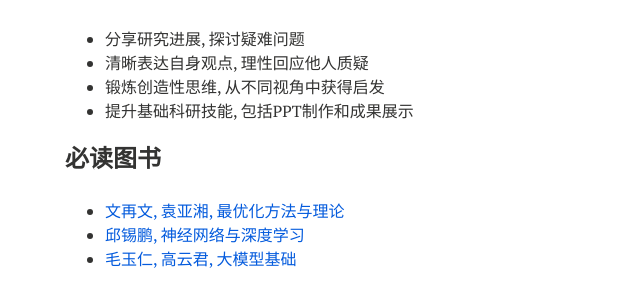
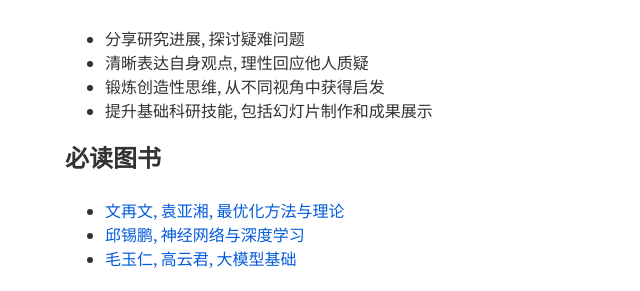
Before and after one commit to xianchaoxiu/xianchaoxiu.github.io, a Jekyll site: the page built from chinese/reading/index.md, in a window 1280 px wide. Shown: the part 1608-1899 px from the top of the page, without its empty margins (255-895 px from the left). Built offline with Jekyll 4.4.1, drawn with Linux system fonts in a browser that asks for light colours; nearby versions of some CDN libraries.

Commit message:
Update index.md

```diff
--- a/chinese/reading/index.md
+++ b/chinese/reading/index.md
@@ -73,7 +73,7 @@ share: false
 * 分享研究进展, 探讨疑难问题
 * 清晰表达自身观点, 理性回应他人质疑
 * 锻炼创造性思维, 从不同视角中获得启发
-* 提升基础科研技能, 包括PPT制作和成果展示
+* 提升基础科研技能, 包括幻灯片制作和成果展示
 
 
 ### 必读图书
```
